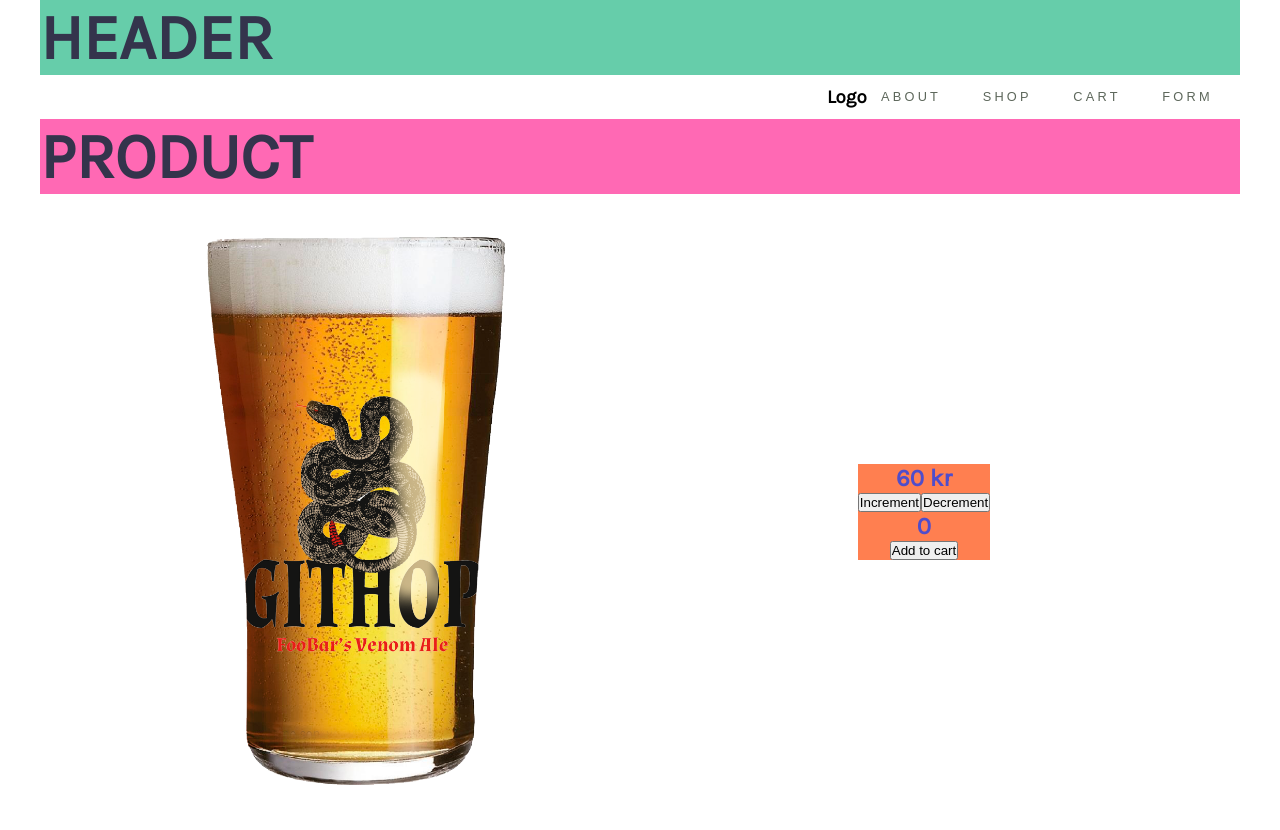
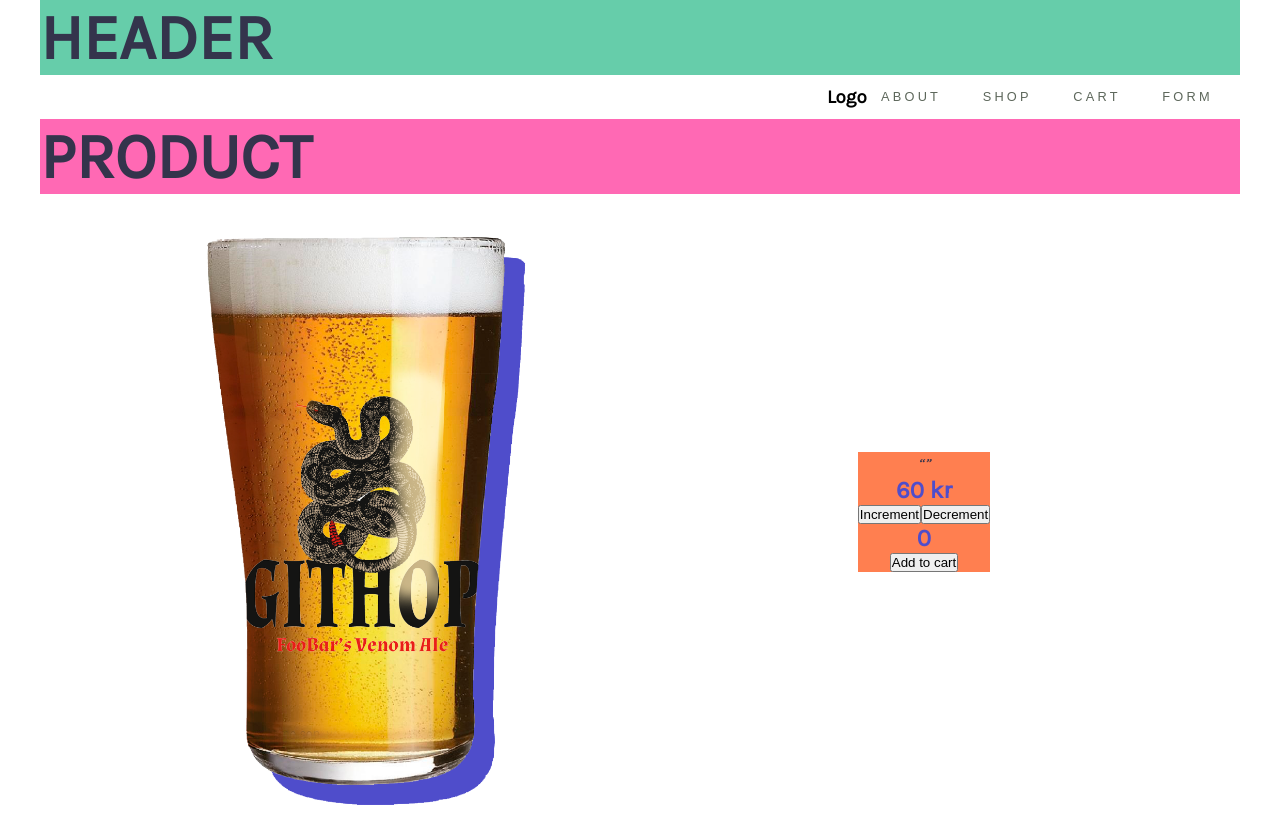
Before and after one commit to Indre101/more-beer-less-tears-form, a React (Create React App) app: page /shop/1 in a window 1280 px wide. Built offline with nearby package versions, Linux system fonts and the light colour scheme; no server answers.

Commit message:
add blockquote to product description

```diff
--- a/src/components/Form.js
+++ b/src/components/Form.js
@@ -42,15 +42,33 @@ function Form() {
 			<form onSubmit={onSubmit}>
 				<label>
 					<h2>Name</h2>
-					<input type="text" onChange={nameChanged} name="name" value={name} />
+					<input
+						type="text"
+						onChange={nameChanged}
+						autocomplete="name"
+						name="name"
+						value={name}
+					/>
 				</label>
 				<label>
 					<h2>Email</h2>
-					<input type="text" onChange={emailChanged} name="email" value={email} />
+					<input
+						type="text"
+						onChange={emailChanged}
+						autocomplete="email"
+						name="email"
+						value={email}
+					/>
 				</label>
 				<label>
 					<h2>Telephone</h2>
-					<input type="text" onChange={phoneChanged} name="phone" value={phone} />
+					<input
+						type="text"
+						onChange={phoneChanged}
+						autocomplete="tel"
+						name="phone"
+						value={phone}
+					/>
 				</label>
 				<Link to="/shop">
 					<input type="submit" value="Send" />
--- a/src/components/Product.js
+++ b/src/components/Product.js
@@ -29,7 +29,9 @@ function Product() {
 				<section className="product-info">
 					<h1>{beer.name}</h1>
 					<h2>{beer.category}</h2>
-					<h3>{description.overallImpression}</h3>
+					<blockquote>
+						<p>{description.overallImpression}</p>
+					</blockquote>
 					<h2>60 kr</h2>
 					<button onClick={() => setCount(count + 1)}>Increment</button>
 					<button onClick={() => setCount(count - 1)}>Decrement</button>
--- a/src/sass/partials/abstracts/_mixins.scss
+++ b/src/sass/partials/abstracts/_mixins.scss
@@ -8,3 +8,18 @@
 	align-items: $aligned;
 	flex-direction: $direction;
 }
+
+@mixin dropShadow($color) {
+	filter: drop-shadow(20px 20px 0px $color);
+}
+
+@mixin blockquote() {
+	position: relative;
+	font-style: italic;
+	&:before {
+		content: open-quote;
+	}
+	&:after {
+		content: close-quote;
+	}
+}
--- a/src/sass/partials/base/_typography.scss
+++ b/src/sass/partials/base/_typography.scss
@@ -34,3 +34,7 @@ h3 {
 	font-family: var(--primary-font);
 	color: var(--text-h3-color);
 }
+
+blockquote > p {
+	@include blockquote();
+}
--- a/src/sass/partials/pages/_product.scss
+++ b/src/sass/partials/pages/_product.scss
@@ -1,6 +1,7 @@
 // --------------------------------------------
 // This file contains product page styles
 // --------------------------------------------
+@import "sass/partials/abstracts/mixins";
 
 .product-info {
 	background-color: coral;
@@ -8,7 +9,8 @@
 	h2 {
 		color: var(--color-2-normal);
 	}
-	h3 {
-		font-style: italic;
-	}
 }
+
+.product-image {
+	@include dropShadow(var(--color-2-normal));
+}
```
